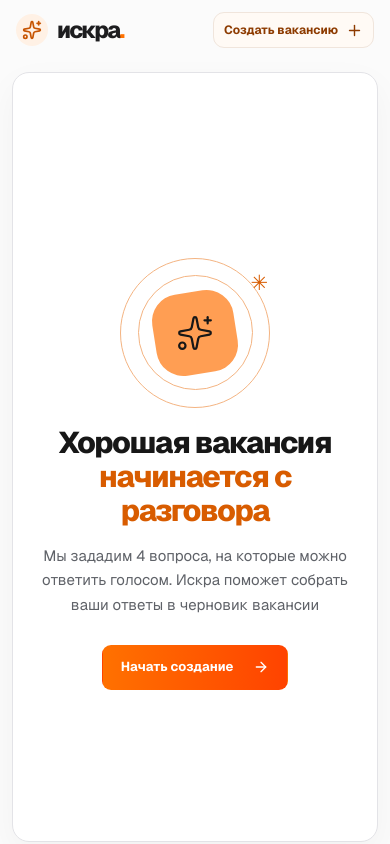
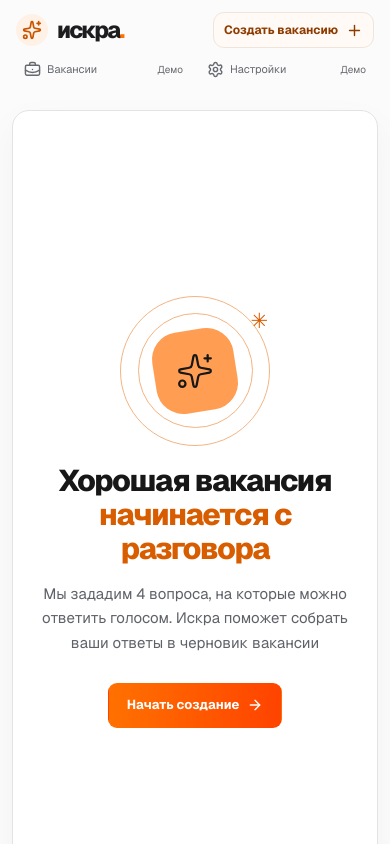
Before and after one commit to anastasiyarudomyotova/iskra, a Next.js app: page / in a window 390 px wide. Shown: the top 844 px of the page. Built offline with nearby package versions, Linux system fonts and the light colour scheme.

Commit message:
Tighten action spacing and add demo navigation items
Co-authored-by: arena-agent <297053741+arena-agent@users.noreply.github.com>

```diff
--- a/src/app/globals.css
+++ b/src/app/globals.css
@@ -352,3 +352,12 @@ body, .app-shell { background: #fbfbfb; color: #171717; }
   .nav-caption { display: none; }
   .nav-item.selected { gap: 8px; }
 }
+
+/* Tighter button icon spacing and clearly labelled demo menu items. */
+.action-primary { gap: 8px; }
+.nav-demo { width: 100%; color: #666970; cursor: not-allowed; text-align: left; }
+.nav-demo small { margin-left: auto; color: #686a70; font-size: 10px; }
+@media (max-width: 820px) {
+  .app-nav { flex-wrap: wrap; row-gap: 4px; }
+  .nav-demo { display: flex; width: calc(50% - 4px); height: 34px; padding: 0 8px; gap: 6px; font-size: 11px; }
+}
--- a/src/app/page.tsx
+++ b/src/app/page.tsx
@@ -1,7 +1,7 @@
 "use client";
 
 import { useEffect, useRef, useState } from "react";
-import { ArrowLeft, ArrowRight, Check, CheckCircle2, Clipboard, FileText, Mic, RotateCcw, Sparkles, Square, Plus, PenLine, AudioLines, CircleAlert } from "lucide-react";
+import { ArrowLeft, ArrowRight, Check, CheckCircle2, Clipboard, FileText, Mic, RotateCcw, Sparkles, Square, Plus, BriefcaseBusiness, Settings, PenLine, AudioLines, CircleAlert } from "lucide-react";
 import { Button } from "@/components/ui/button";
 
 const questions = [
@@ -117,6 +117,8 @@ export default function Home() {
         <div className="brand"><span className="brand-mark" aria-hidden="true"><Sparkles size={20}/></span><span>искра<span className="brand-period">.</span></span></div>
         <div className="nav-caption">Меню</div>
         <div className="nav-item selected" aria-current="page"><span>Создать вакансию</span><Plus size={17}/></div>
+        <button type="button" className="nav-item nav-demo" disabled aria-label="Вакансии — демонстрационный раздел"><BriefcaseBusiness size={17}/><span>Вакансии</span><small>Демо</small></button>
+        <button type="button" className="nav-item nav-demo" disabled aria-label="Настройки — демонстрационный раздел"><Settings size={17}/><span>Настройки</span><small>Демо</small></button>
       </nav>
       <div className="app-main">
         <main className="workspace">
```
